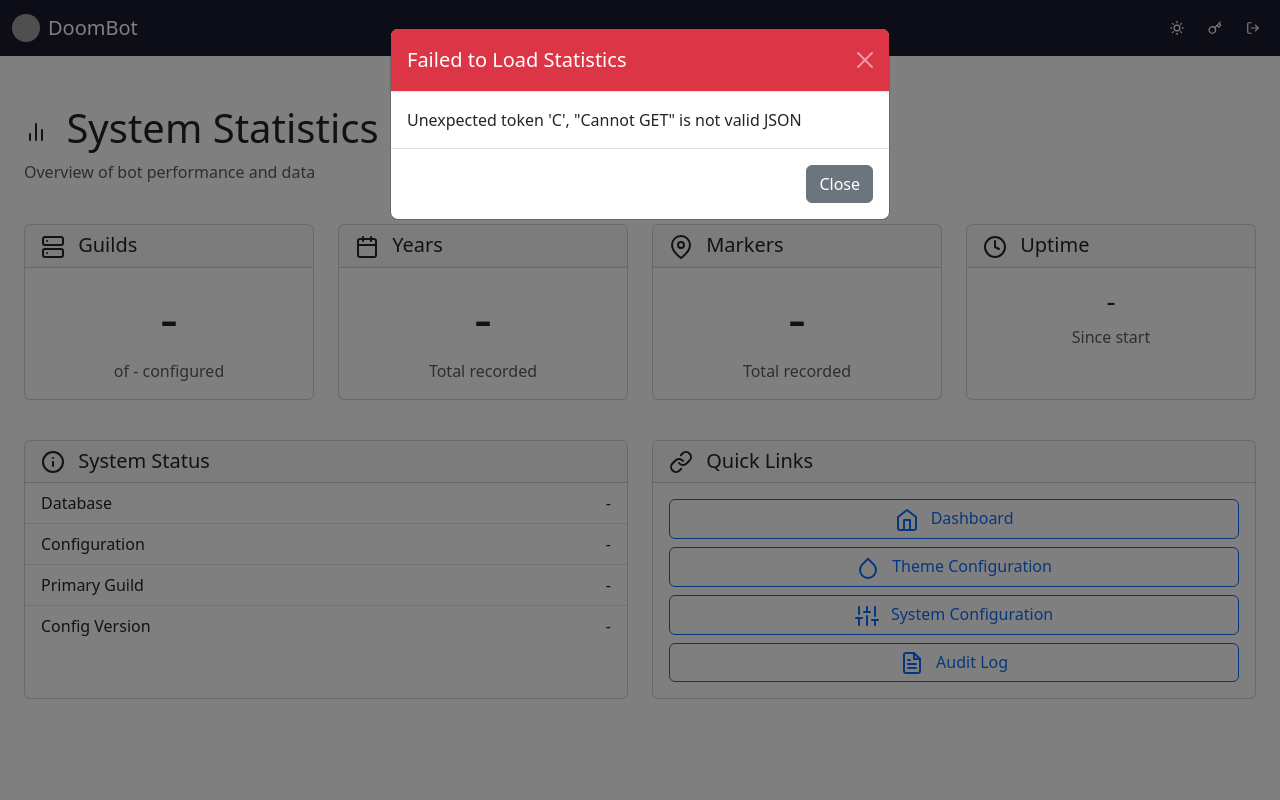
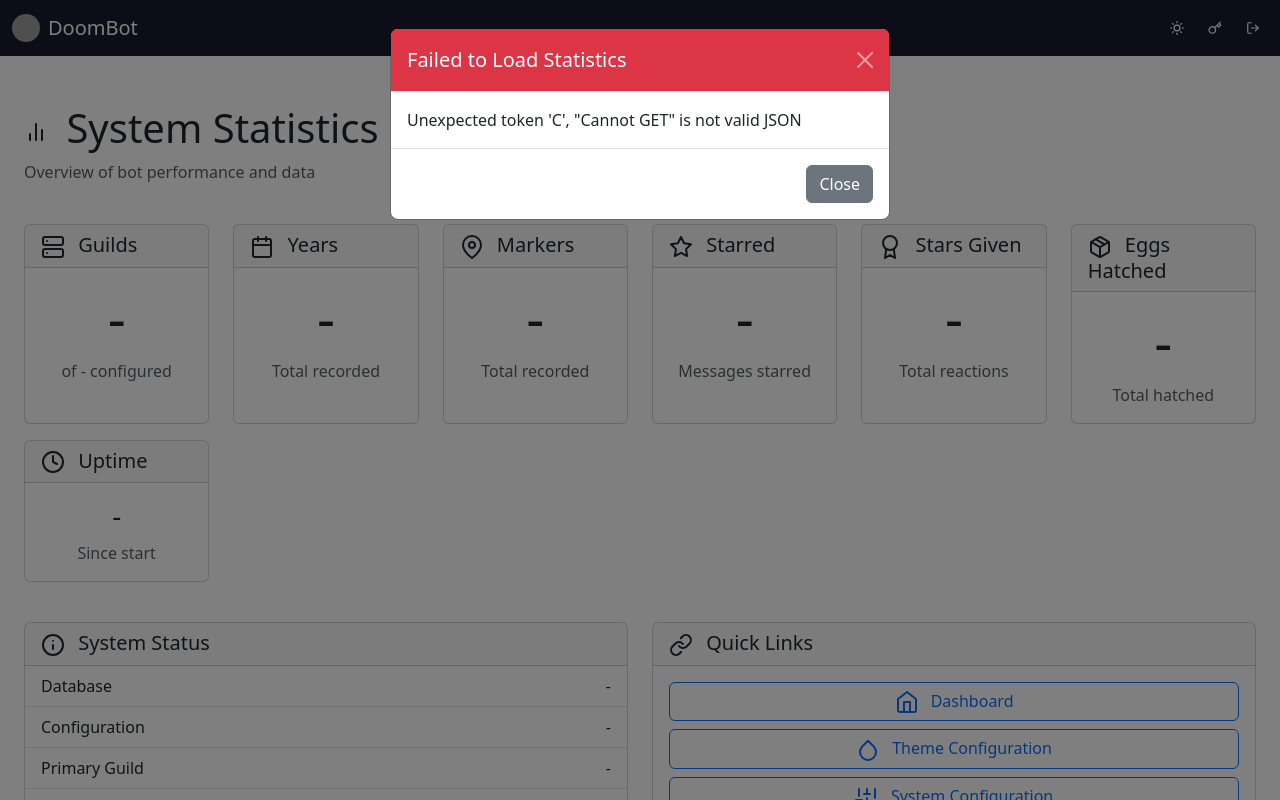
Before and after one commit to jhnhnck/attu-bot, a Python web app: template assets/templates/admin_stats.html in a window 1280 px wide. Run offline with Jinja, Linux system fonts and the light colour scheme; the template is opened without the code that fills it: most values are stand-ins (such as "Sample title", 1, 10 or a date in 2020); grey boxes are pictures that could not be loaded.

Commit message:
feat(web): add more stats to dashboard

```diff
--- a/assets/static/js/pages/admin-stats.js
+++ b/assets/static/js/pages/admin-stats.js
@@ -65,6 +65,21 @@ function renderStats(stats) {
     const markersTotalEl = document.getElementById('stats-markers-total');
     if (markersTotalEl && stats.data) {
         markersTotalEl.textContent = stats.data.total_markers;
+    }
+
+    const starredEl = document.getElementById('stats-starred-total');
+    if (starredEl && stats.data) {
+        starredEl.textContent = stats.data.total_starred_messages ?? '-';
+    }
+
+    const starsEl = document.getElementById('stats-stars-total');
+    if (starsEl && stats.data) {
+        starsEl.textContent = stats.data.total_stars ?? '-';
+    }
+
+    const eggsEl = document.getElementById('stats-eggs-total');
+    if (eggsEl && stats.data) {
+        eggsEl.textContent = stats.data.total_eggs_hatched ?? '-';
     }
 
     // System stats
--- a/assets/templates/admin_stats.html
+++ b/assets/templates/admin_stats.html
@@ -22,7 +22,7 @@
 
   <!-- Stats Cards -->
   <div class="row mb-4">
-    <div class="col-md-6 col-lg-3 mb-3">
+    <div class="col-md-4 col-lg-2 mb-3">
       <div class="card stat-card h-100">
         <div class="card-header">
           <h5 class="mb-0">
@@ -38,7 +38,7 @@
         </div>
       </div>
     </div>
-    <div class="col-md-6 col-lg-3 mb-3">
+    <div class="col-md-4 col-lg-2 mb-3">
       <div class="card stat-card h-100">
         <div class="card-header">
           <h5 class="mb-0">
@@ -52,7 +52,7 @@
         </div>
       </div>
     </div>
-    <div class="col-md-6 col-lg-3 mb-3">
+    <div class="col-md-4 col-lg-2 mb-3">
       <div class="card stat-card h-100">
         <div class="card-header">
           <h5 class="mb-0">
@@ -66,7 +66,49 @@
         </div>
       </div>
     </div>
-    <div class="col-md-6 col-lg-3 mb-3">
+    <div class="col-md-4 col-lg-2 mb-3">
+      <div class="card stat-card h-100">
+        <div class="card-header">
+          <h5 class="mb-0">
+            <i data-feather="star" class="me-2"></i>
+            Starred
+          </h5>
+        </div>
+        <div class="card-body text-center">
+          <h2 class="display-4" id="stats-starred-total">-</h2>
+          <p class="text-muted mb-0">Messages starred</p>
+        </div>
+      </div>
+    </div>
+    <div class="col-md-4 col-lg-2 mb-3">
+      <div class="card stat-card h-100">
+        <div class="card-header">
+          <h5 class="mb-0">
+            <i data-feather="award" class="me-2"></i>
+            Stars Given
+          </h5>
+        </div>
+        <div class="card-body text-center">
+          <h2 class="display-4" id="stats-stars-total">-</h2>
+          <p class="text-muted mb-0">Total reactions</p>
+        </div>
+      </div>
+    </div>
+    <div class="col-md-4 col-lg-2 mb-3">
+      <div class="card stat-card h-100">
+        <div class="card-header">
+          <h5 class="mb-0">
+            <i data-feather="package" class="me-2"></i>
+            Eggs Hatched
+          </h5>
+        </div>
+        <div class="card-body text-center">
+          <h2 class="display-4" id="stats-eggs-total">-</h2>
+          <p class="text-muted mb-0">Total hatched</p>
+        </div>
+      </div>
+    </div>
+    <div class="col-md-4 col-lg-2 mb-3">
       <div class="card stat-card h-100">
         <div class="card-header">
           <h5 class="mb-0">
```
Also changed, not shown: attubot/web/routes.py (+9 -0 lines).
